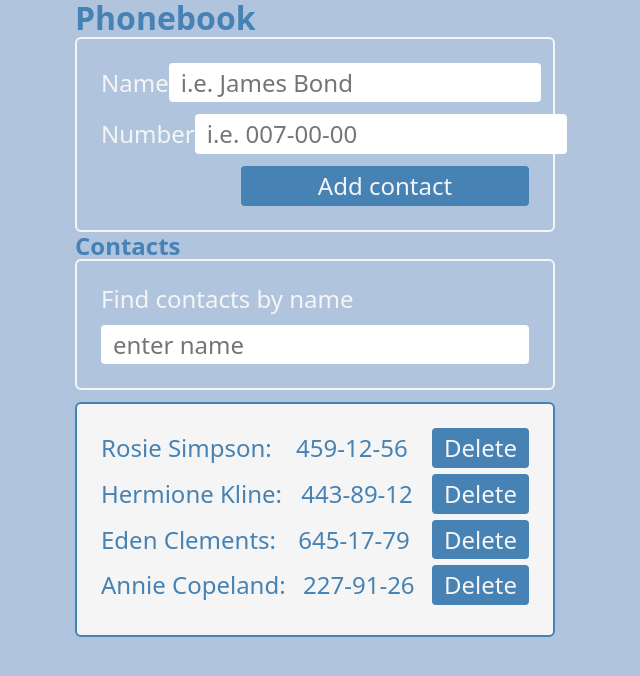
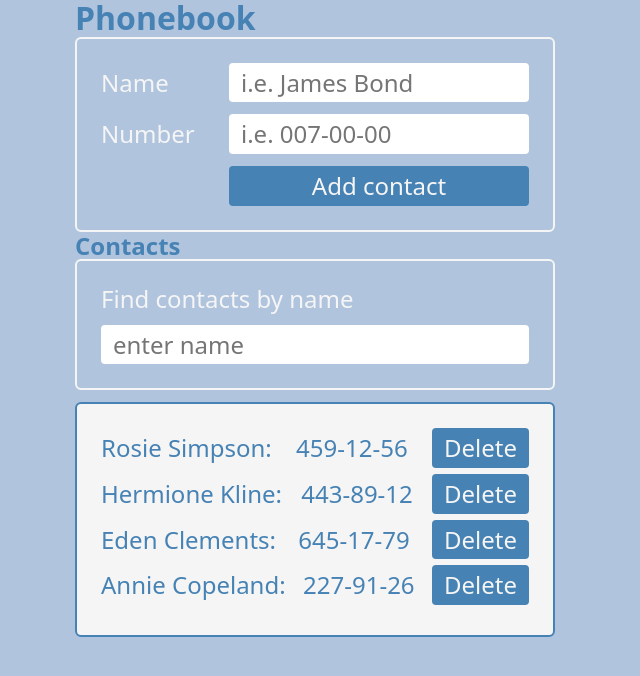
Before and after one commit to Artem-Rudko/goit-react-hw-02-phonebook, a React (Create React App) app: page / in a window 1280 px wide. Shown: the top 676 px of the page, without its empty margins (325-965 px from the left). Built offline with nearby package versions, Linux system fonts and the light colour scheme.

Commit message:
add width correction for Form elements

```diff
--- a/src/components/ContactForm/ContactForm.module.css
+++ b/src/components/ContactForm/ContactForm.module.css
@@ -1,7 +1,6 @@
 .inputForm {
     display: flex;
     flex-direction: column;
-    width: 480px;
     border-radius: 6px;
     border: 2px solid whitesmoke;
     padding: 24px;
@@ -17,6 +16,7 @@
 }
 
 input {
+    width: 300px;
     border-radius: 4px;
     padding: 6px 12px;
     outline: none;
@@ -25,7 +25,7 @@ input {
 
 .submitBtn {
     display: block;
-    width: 288px;
+    width: 300px;
     border-radius: 4px;
     padding: 6px 12px;
     margin-left: auto;
```
